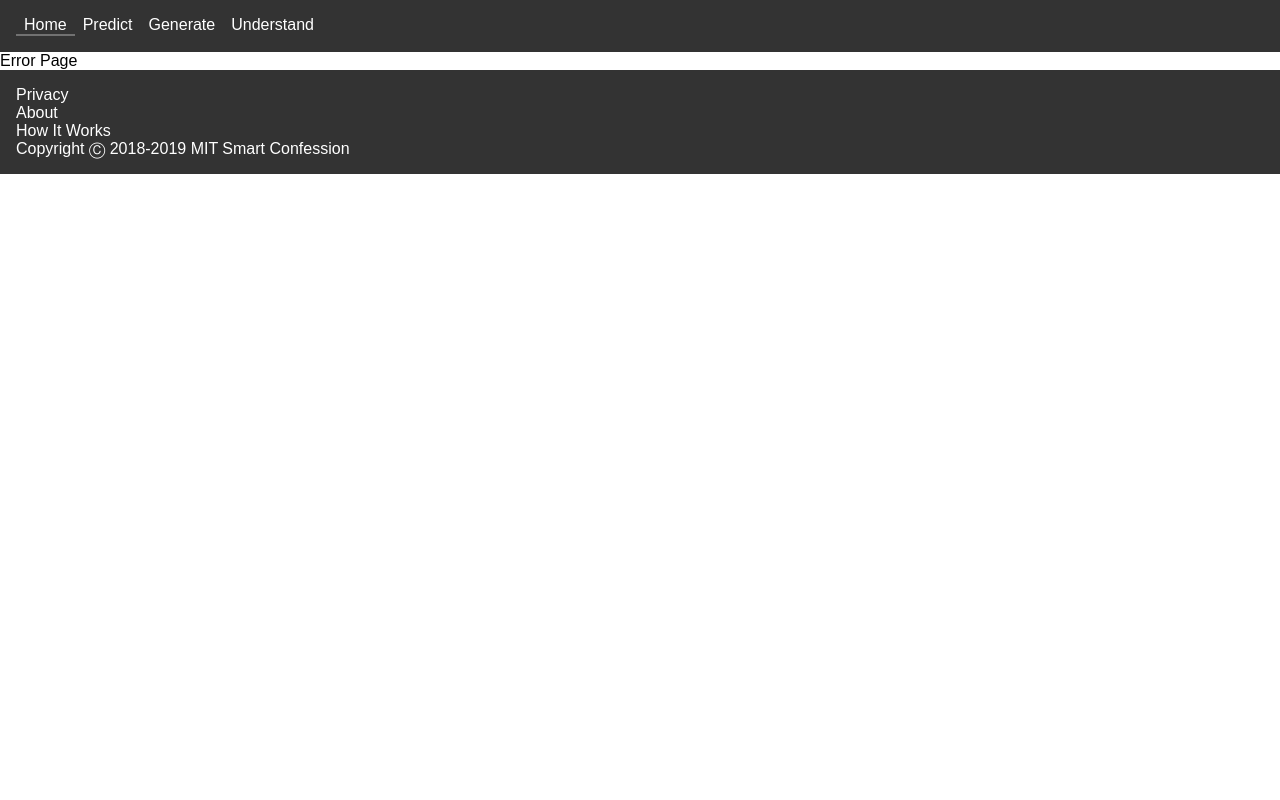
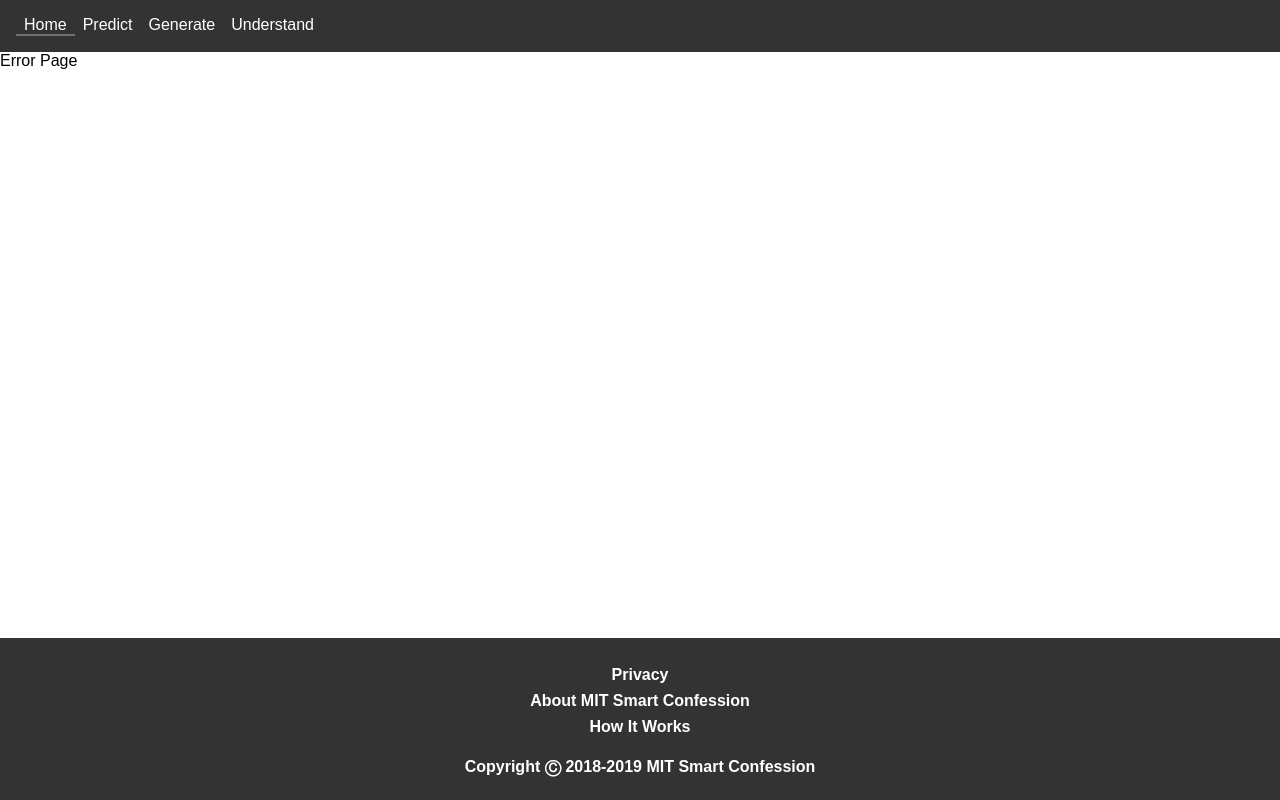
Before and after one commit to robertvunabandi/mit-smart-confessions, a React app: page / in a window 1280 px wide. Built offline with nearby package versions, Linux system fonts and the light colour scheme; the HTML template or start-up script is replaced by a standard one.

Commit message:
making the footer stick to the bottom of the page

```diff
--- a/public/src/components/Footer.jsx
+++ b/public/src/components/Footer.jsx
@@ -5,11 +5,33 @@ import {uppercaseFirstLettersSimpleString} from "../utilities/utils.jsx";
 
 const FOOTER_OPTIONS = [
   { name: "privacy", url: "/privacy" },
-  { name: "about", url: "/about" },
+  { name: "about MIT Smart Confession", url: "/about" },
   { name: "how it works", url: "/how-it-works" },
 ];
 
 class FooterContainer extends React.Component {
+  componentDidMount() {
+    console.log("mounted footer");
+    setTimeout(FooterContainer.updateFooterHeight, 0);
+    setTimeout(FooterContainer.updateFooterHeight, 50);
+    window.addEventListener("resize", FooterContainer.updateFooterHeight);
+  }
+
+  static updateFooterHeight() {
+    const footer = document.querySelector("#" + IDS.footer);
+    const root_init = document.querySelector("#" + IDS.rootInit);
+    const navbar = document.querySelector("#" + IDS.navBar);
+    const footer_height = footer.clientHeight;
+    const above_footer_height = root_init.clientHeight + navbar.clientHeight;
+    const window_height = window.innerHeight;
+    if (above_footer_height + footer_height <= window_height) {
+      const top_to_fill_window_height = window_height - (above_footer_height + footer_height);
+      footer.style.top = top_to_fill_window_height + "px";
+    } else if (above_footer_height + footer_height > window_height) {
+      footer.style.top = null;
+    }
+  }
+
   render() {
     return <FooterView {...this.props} />;
   }
@@ -27,6 +49,7 @@ function FooterView(props) {
           </li>;
         })}
       </ul>
+      <br/>
       Copyright &#9400; 2018-2019 {APP_NAME}
     </footer>
   );
--- a/public/src/styles/main.css
+++ b/public/src/styles/main.css
@@ -48,17 +48,23 @@ body {
 
 #footer {
   background-color: #333;
-  padding: 1rem;
-  color: white; }
+  position: relative;
+  padding: 1.5rem;
+  color: white;
+  text-align: center;
+  font-weight: 700; }
   #footer * {
     color: white; }
   #footer ul {
     list-style-type: none;
     margin: 0;
     padding: 0; }
-    #footer ul li a {
-      display: inline-block;
-      color: white;
-      text-decoration: none; }
+    #footer ul li {
+      padding-top: 0.25rem;
+      padding-bottom: 0.25rem; }
+      #footer ul li a {
+        display: inline-block;
+        color: white;
+        text-decoration: none; }
 
 /*# sourceMappingURL=main.css.map */
--- a/public/src/styles/main.scss
+++ b/public/src/styles/main.scss
@@ -71,8 +71,11 @@ body {
 // $SO/questions/18739937/how-to-keep-footer-at-bottom-of-screen
 #footer {
   background-color: #333;
-  padding: 1rem;
+  position: relative;
+  padding: 1.5rem;
   color: white;
+  text-align: center;
+  font-weight: 700;
   * {
     color: white;
   }
@@ -81,6 +84,8 @@ body {
     margin: 0;
     padding: 0;
     li {
+      padding-top: 0.25rem;
+      padding-bottom: 0.25rem;
       a {
         display: inline-block;
         color: white;
```
Also changed, not shown: 1 other file (tests, documents, lock files or other folders).
